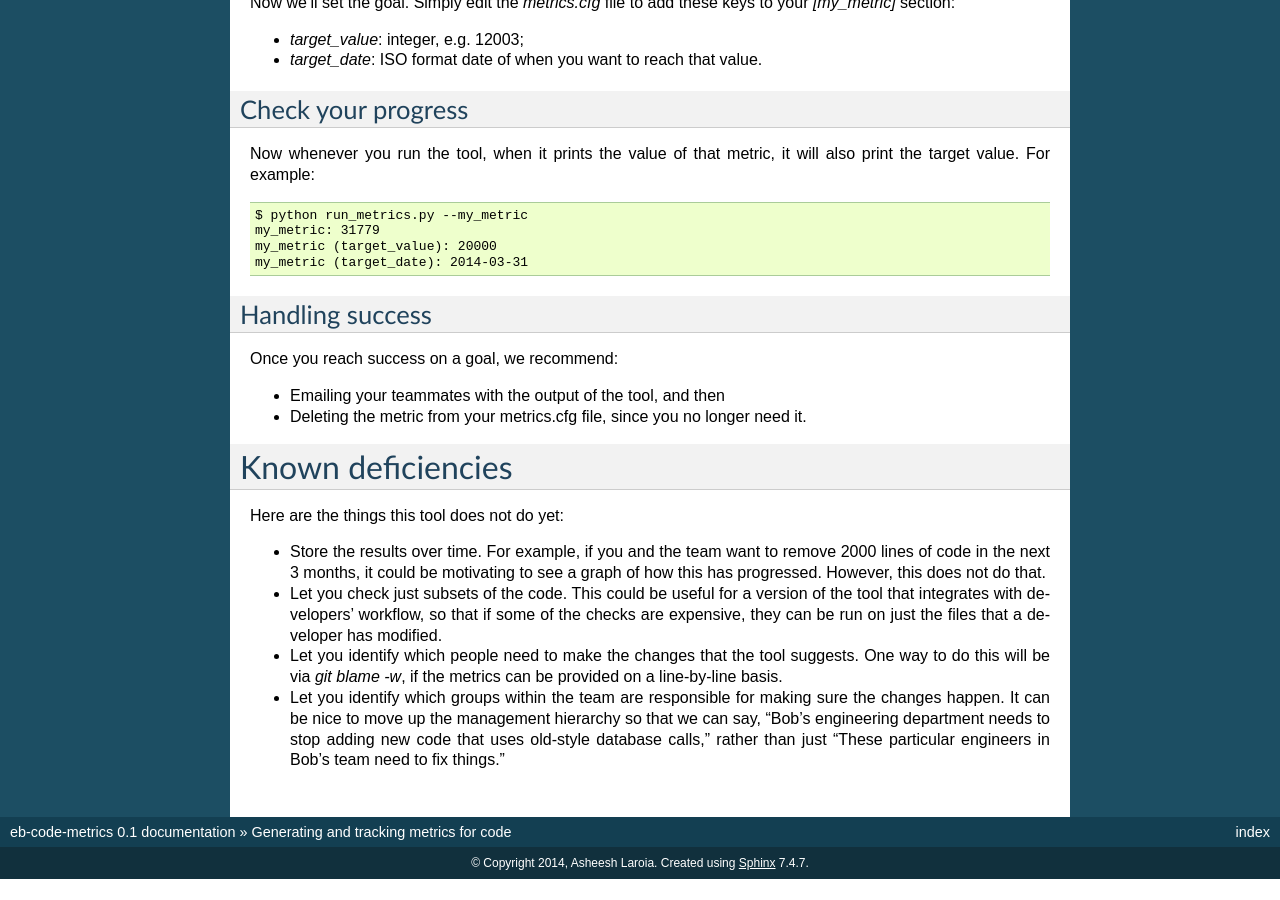
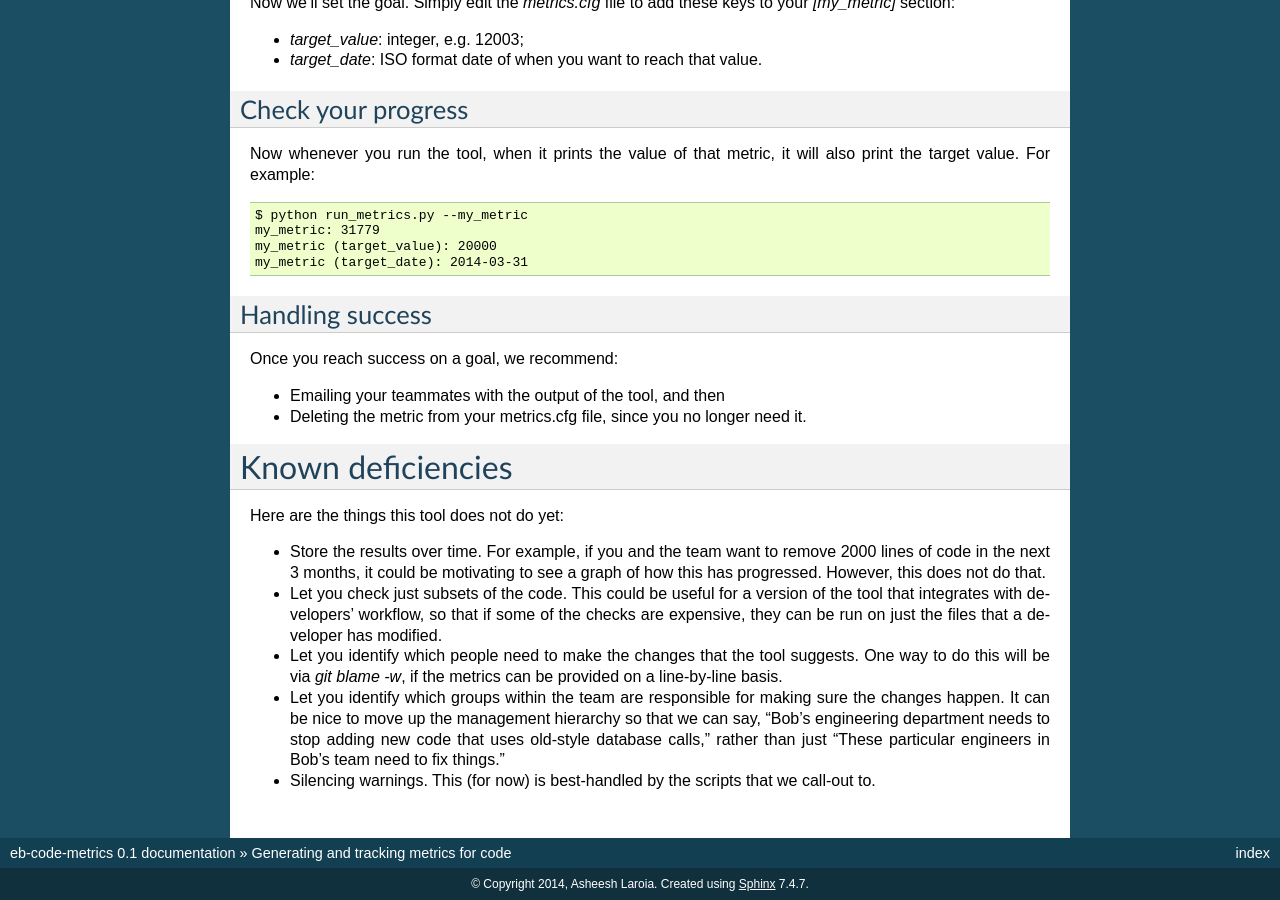
Before and after one commit to eventbrite/eventually, a Sphinx documentation site: the page built from metrics/docs/index.rst, in a window 1280 px wide and 900 px high, scrolled down 1678 px. Built offline with Sphinx 7.4.7, drawn with Linux system fonts in a browser that asks for light colours; before the commit the page ends 2557 px from its top, so only the background shows below that.

Commit message:
Remark that we do not support silencing warnings

```diff
--- a/metrics/docs/index.rst
+++ b/metrics/docs/index.rst
@@ -158,3 +158,6 @@ Here are the things this tool does not do yet:
   department needs to stop adding new code that uses old-style
   database calls," rather than just "These particular engineers in
   Bob's team need to fix things."
+
+* Silencing warnings. This (for now) is best-handled by the scripts
+  that we call-out to.
```
